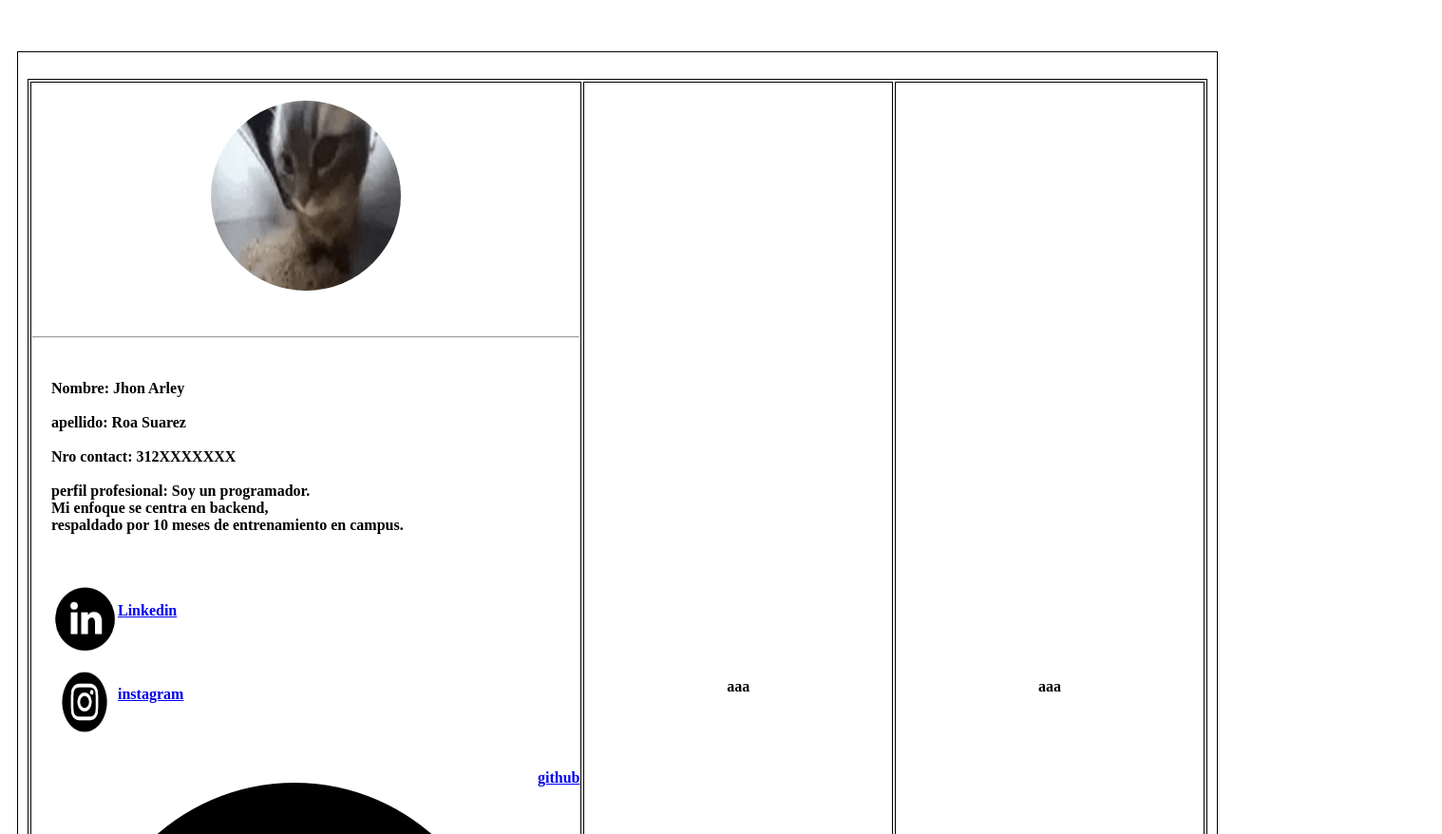
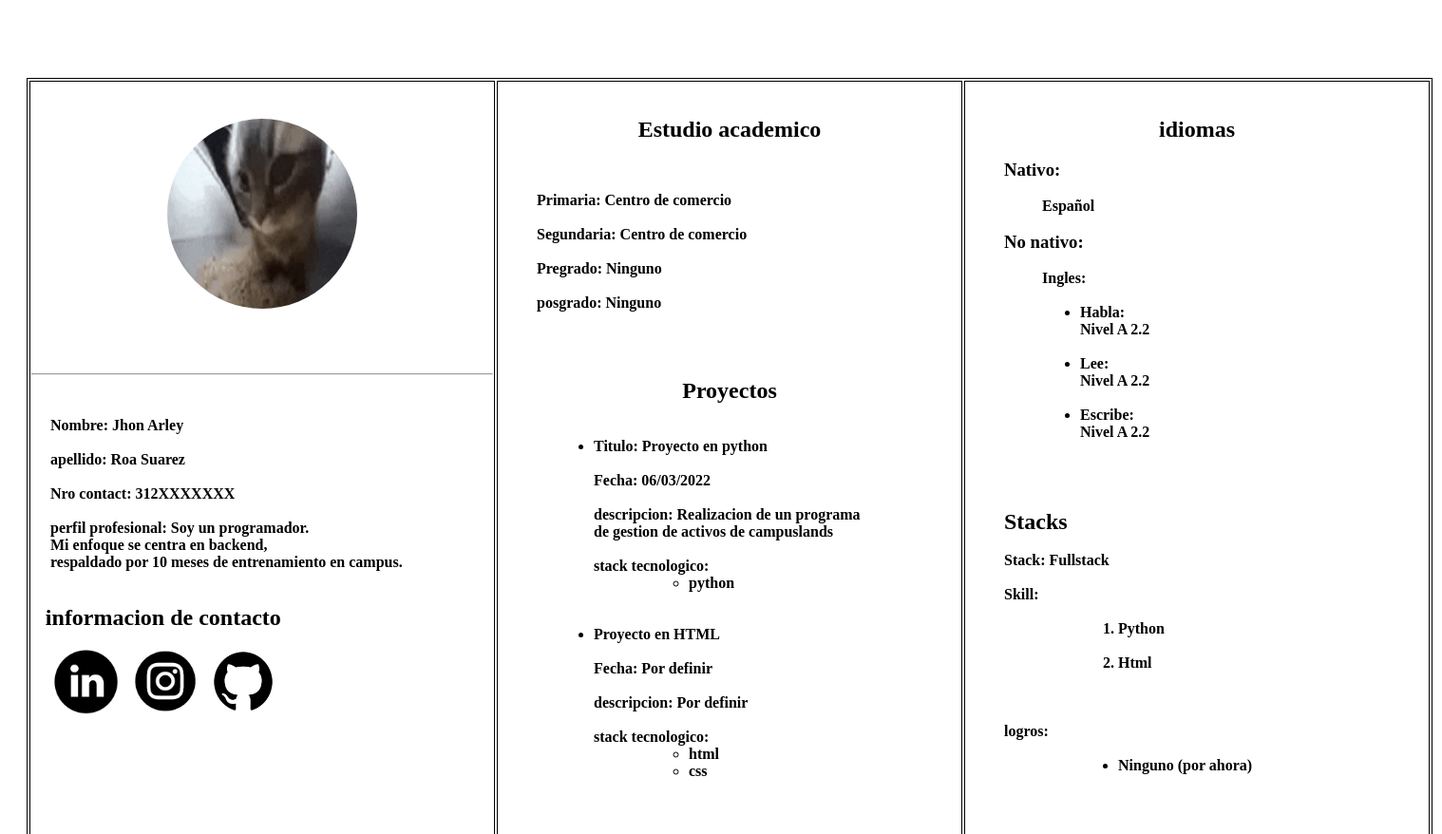
Before and after one commit to Jhon-Roa/Portafolio-html, a plain HTML site: page index.html in a window 1280 px wide. Shown: the top 878 px of the page at 95% size, 1518 px wide, since content can reach past the window. Drawn offline with Linux system fonts and the light colour scheme.

Commit message:
casi terminado

```diff
--- a/css/style.css
+++ b/css/style.css
@@ -4,22 +4,24 @@
     white-space: pre-line;
 }
 
-.container, table{
+.container table{
     width: 100%;
     height: 100%;
     border: 1px solid black;
 }
 
-.container, tr {
+.container tr {
     height: 1em;
 }
 
-.container, th {
+.container th {
     width: 33%;
     border: 1px solid black;
+    vertical-align: top;
 }
 
 #foto {
+    margin: 20px ;
     width: 200px;
     aspect-ratio: 1/1;
     border-radius: 50%;
@@ -30,28 +32,82 @@
     width: max-content;
     padding-left: 20px;
     padding-right: 20px;
-    text-indent: 2rem;
     text-align: left;
 }
 
 
-.span-contact {
-    display: flex;
+#informacion-contacto h2{
+    text-align: left;
 }
 
-.contact-images img {
-    display: block;
-    text-align: left;
+
+.contenedor-img  {
+    display: flex;
+    flex-direction: row;
     margin-left: 20px;
+    margin-right: 20px;
     border-radius: 50%;
+}
+
+
+.contenedor-img img {
+    height: 70px;
+    width: auto;
 }
 
 .contact-images {
     width: max-content;
 }
 
+
+#informacion-contacto {
+    display: block;
+    max-width: max-content;
+}
+
+#Estudio-academico p{
+    width: max-content;
+    margin-left: 40px;
+    text-align: left;
+}
+
+#pyoyectos-realizados li{
+    width: 100%;
+    text-align: left;
+    margin-left: 20px;
+}
+
+.container h2{
+    width: max-content;
+    margin: 0 auto;
+}
+
+#idiomas ul {
+    margin-top: 0;
+}
+
+#idiomas h4 {
+    margin-left: 80px;
+}
+
+#idiomas h3, h4, li, ul{
+    width: max-content;
+    margin-top: 0;
+    margin-left: 40px;
+    margin-bottom: 0;
+    text-align: left;
+}
+
+#stack h2, #p-stack, ol, li{
+    width: max-content;
+    margin-top: 0;
+    margin-left: 40px;
+    margin-bottom: 0;
+    text-align: left;
+}
+
 .container {
-    width: 100%;
+    width: 1500px;
     height: auto;
     padding: 10px;
     margin: 10px;
--- a/index.html
+++ b/index.html
@@ -26,15 +26,81 @@
                         respaldado por 10 meses de entrenamiento en campus.
                     </section>
                     <section id="informacion-contacto" >
-                        <div class="contact-images">
-                            <a href="https://linkedin.com"><span class="span-contact"><img src="images/linkedin.png" alt="" width="70px" height="70px"><br> Linkedin </span></a>
-                            <a href="https://www.instagram.com/Jhon_raa/"><span class="span-contact"><img src="images/instagram.png" alt="" width="70px" height="70px"><br> instagram </span></a>
-                            <a href="https://github.com/Jhon-Roa"><span class="span-contact"><img src="images/github.png" alt=""><br> github </span></a>
+                        <h2>informacion de contacto</h2>
+                        <div class="contenedor-img">
+                            <a href="https://twitter.com/?lang=es" target="_blank"><img src="images/linkedin.png" alt="icono de twitter"></a>
+                            <a href="https://www.instagram.com/" target="_blank"><img src="images/instagram1.png" alt="icono de twitter"></a>
+                            <a href="https://www.facebook.com/" target="_blank"><img src="images/github.png" alt="icono de twitter" id="iconoF"></a>
                         </div>
                     </section>
                 </th>
-                <th>aaa</th>
-                <th>aaa</th>
+                <th>
+                    <section id="Estudio-academico">
+                        <h2>Estudio academico</h2>
+                        <p>
+                            Primaria: Centro de comercio
+
+                            Segundaria: Centro de comercio
+
+                            Pregrado: Ninguno
+
+                            posgrado: Ninguno
+                        </p>
+                    </section>
+                    <section id="pyoyectos-realizados">
+                        <h2>Proyectos</h2>
+                        <ul>
+                            <li>Titulo: Proyecto en python
+
+                                Fecha: 06/03/2022
+
+                                descripcion: Realizacion de un programa
+                                de gestion de activos de campuslands
+
+                                stack tecnologico: <ul><li>python</li></ul>
+                            </li>
+                            <li>Proyecto en HTML
+
+                                Fecha: Por definir
+
+                                descripcion: Por definir
+
+                                stack tecnologico: <ul><li>html</li><li>css</li></ul>
+                            </li>
+                        </ul>
+                    </section>
+                </th>
+                <th>
+                    <section id="idiomas">
+                        <h2>idiomas</h2>
+                        <h3>Nativo:</h3>
+                        <h4>Español</h4>
+                        <h3>No nativo:</h3>
+                        <h4>Ingles:</h4><ul>
+                            <li>Habla:
+                                Nivel A 2.2</li>
+                            <li>Lee:
+                                Nivel A 2.2</li>
+                            <li>Escribe:
+                                Nivel A 2.2</li>
+                        </ul>
+                    </section>
+                    <section id="stack">
+                        <h2>Stacks</h2><div id="p-stack">
+                            Stack: Fullstack
+
+                            Skill:
+                            <ol>
+                                <li>Python</li>
+                                <li>Html</li>
+                            </ol>
+
+                            logros: <ul>
+                                <li>Ninguno (por ahora)</li>
+                            </ul>
+                        </div>
+                    </section>
+                </th>
             </tr>
         </table>
     </div>
```
Also changed, not shown: images/instagram1.png (renamed from images/instagram.png).
